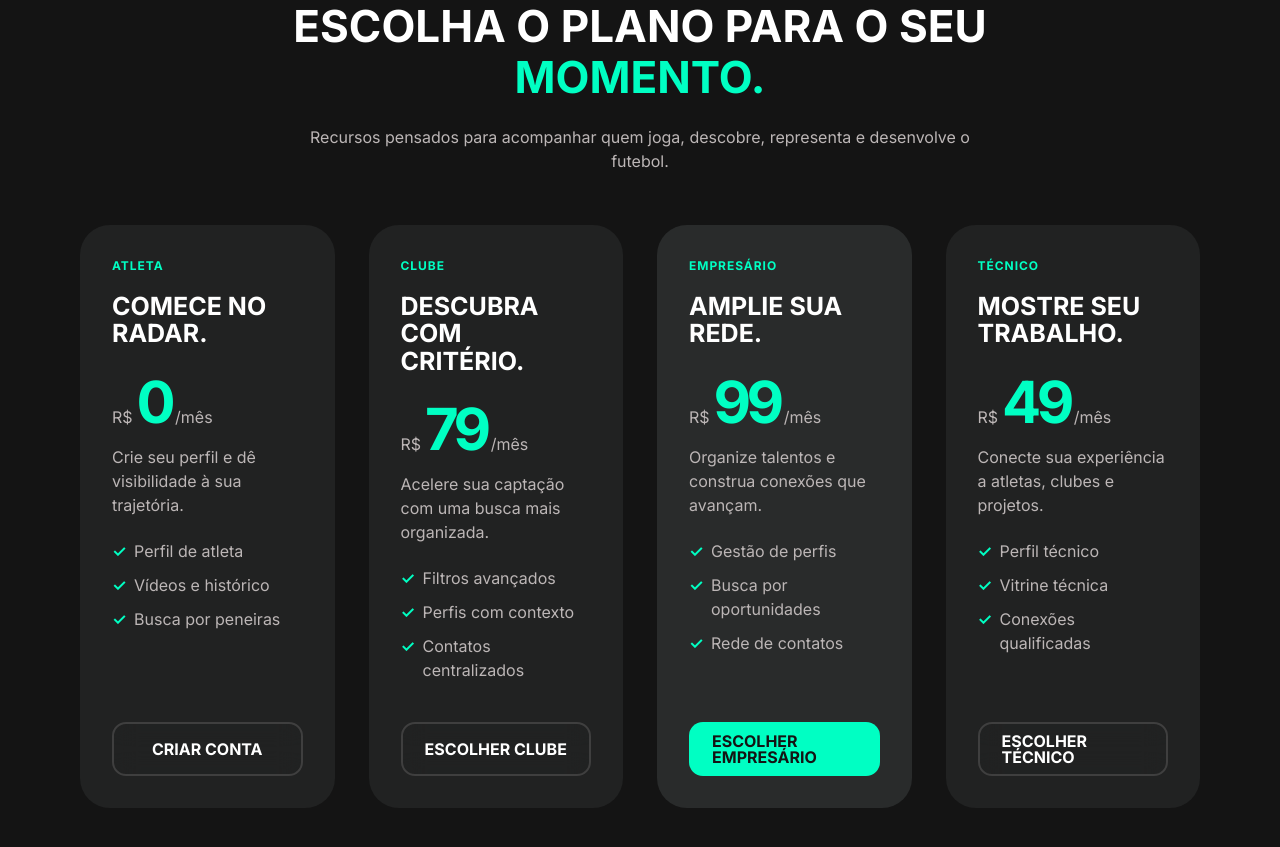
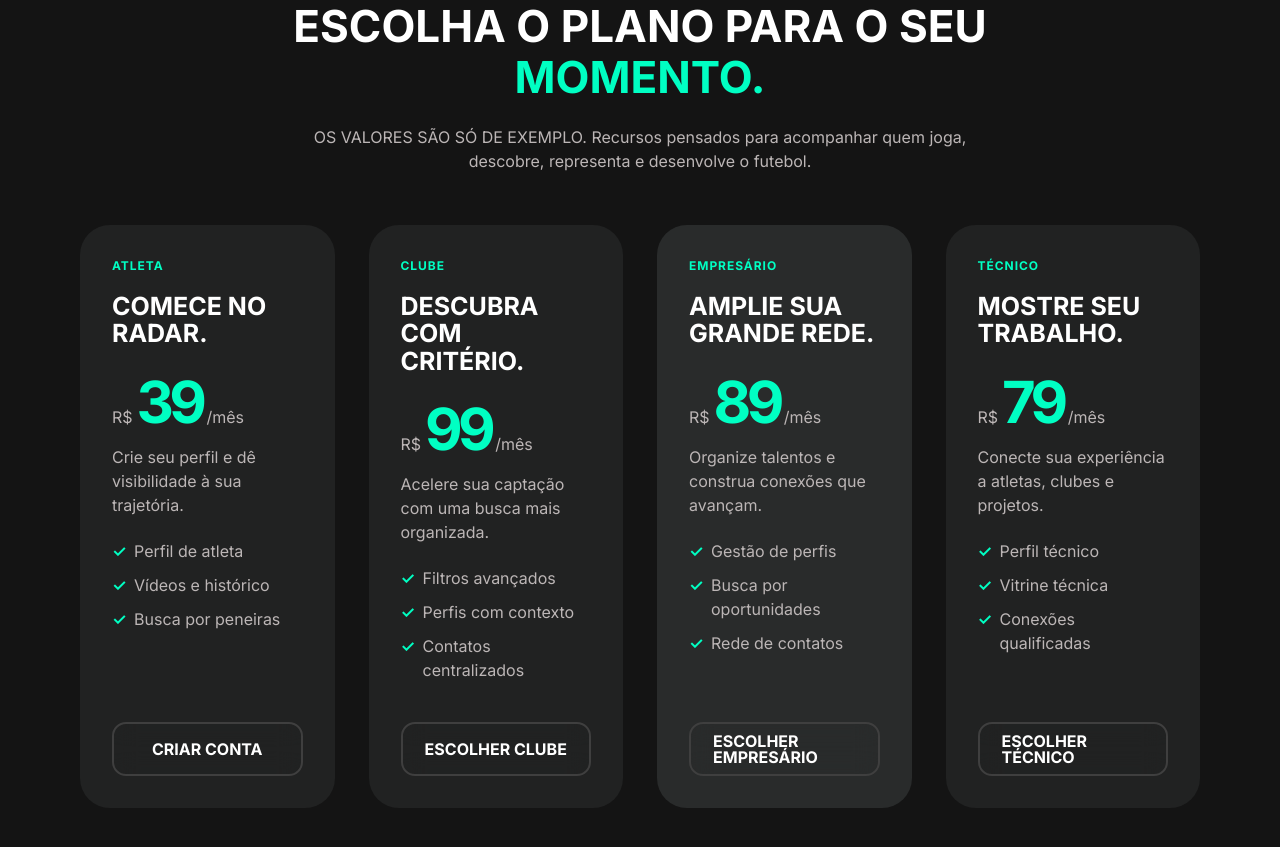
Before and after one commit to GFepipy/scoutfy-nova-homepage, a Next.js app: page / in a window 1280 px wide. Shown: the part 6040-6887 px from the top of the page. Built offline with nearby package versions, Linux system fonts and the light colour scheme.

Commit message:
Update pricing plan details

```diff
--- a/app/page.tsx
+++ b/app/page.tsx
@@ -417,13 +417,13 @@ export default function Home() {
           <div className="section-intro centered-intro">
             <p className="eyebrow"><span /> Planos Scoutfy</p>
             <h2>Escolha o plano para o seu <em>momento.</em></h2>
-            <p>Recursos pensados para acompanhar quem joga, descobre, representa e desenvolve o futebol.</p>
+            <p>OS VALORES SÃO SÓ DE EXEMPLO. Recursos pensados para acompanhar quem joga, descobre, representa e desenvolve o futebol.</p>
           </div>
           <div className="plans-grid">
             <article className="plan-card">
               <p className="plan-label">Atleta</p>
               <h3>Comece no radar.</h3>
-              <p className="plan-price"><span>R$</span><b>0</b><small>/mês</small></p>
+              <p className="plan-price"><span>R$</span><b>39</b><small>/mês</small></p>
               <p className="plan-description">Crie seu perfil e dê visibilidade à sua trajetória.</p>
               <ul>
                 <li>Perfil de atleta</li>
@@ -435,7 +435,7 @@ export default function Home() {
             <article className="plan-card">
               <p className="plan-label">Clube</p>
               <h3>Descubra com critério.</h3>
-              <p className="plan-price"><span>R$</span><b>79</b><small>/mês</small></p>
+              <p className="plan-price"><span>R$</span><b>99</b><small>/mês</small></p>
               <p className="plan-description">Acelere sua captação com uma busca mais organizada.</p>
               <ul>
                 <li>Filtros avançados</li>
@@ -446,20 +446,20 @@ export default function Home() {
             </article>
             <article className="plan-card is-featured">
               <p className="plan-label">Empresário</p>
-              <h3>Amplie sua rede.</h3>
-              <p className="plan-price"><span>R$</span><b>99</b><small>/mês</small></p>
+              <h3>Amplie sua grande rede.</h3>
+              <p className="plan-price"><span>R$</span><b>89</b><small>/mês</small></p>
               <p className="plan-description">Organize talentos e construa conexões que avançam.</p>
               <ul>
                 <li>Gestão de perfis</li>
                 <li>Busca por oportunidades</li>
                 <li>Rede de contatos</li>
               </ul>
-              <a className="button button-primary" href="https://scoutfy.com.br/Account/Register">Escolher empresário</a>
+              <a className="button button-secondary" href="https://scoutfy.com.br/Account/Register">Escolher empresário</a>
             </article>
             <article className="plan-card">
               <p className="plan-label">Técnico</p>
               <h3>Mostre seu trabalho.</h3>
-              <p className="plan-price"><span>R$</span><b>49</b><small>/mês</small></p>
+              <p className="plan-price"><span>R$</span><b>79</b><small>/mês</small></p>
               <p className="plan-description">Conecte sua experiência a atletas, clubes e projetos.</p>
               <ul>
                 <li>Perfil técnico</li>
```
